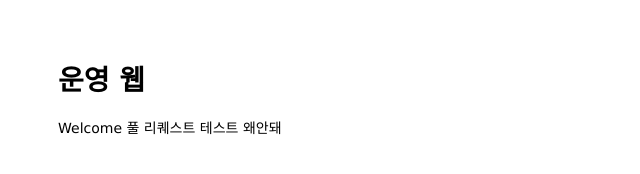
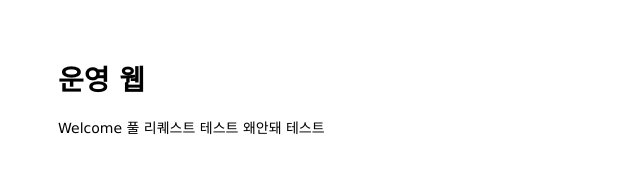
Before and after one commit to sttube/must-have-git-main, a website: page public/index.html in a window 1280 px wide. Shown: the full height of the page, 0-640 px from the left. Drawn offline with Linux system fonts and the light colour scheme.

Commit message:
테스트

```diff
--- a/public/index.html
+++ b/public/index.html
@@ -8,7 +8,7 @@
 <body>
 
   <h1>운영 웹 </h1>
-  <p>Welcome 풀 리퀘스트 테스트 왜안돼</p>
+  <p>Welcome 풀 리퀘스트 테스트 왜안돼 테스트</p>
 </body>
 
 </html>
```
